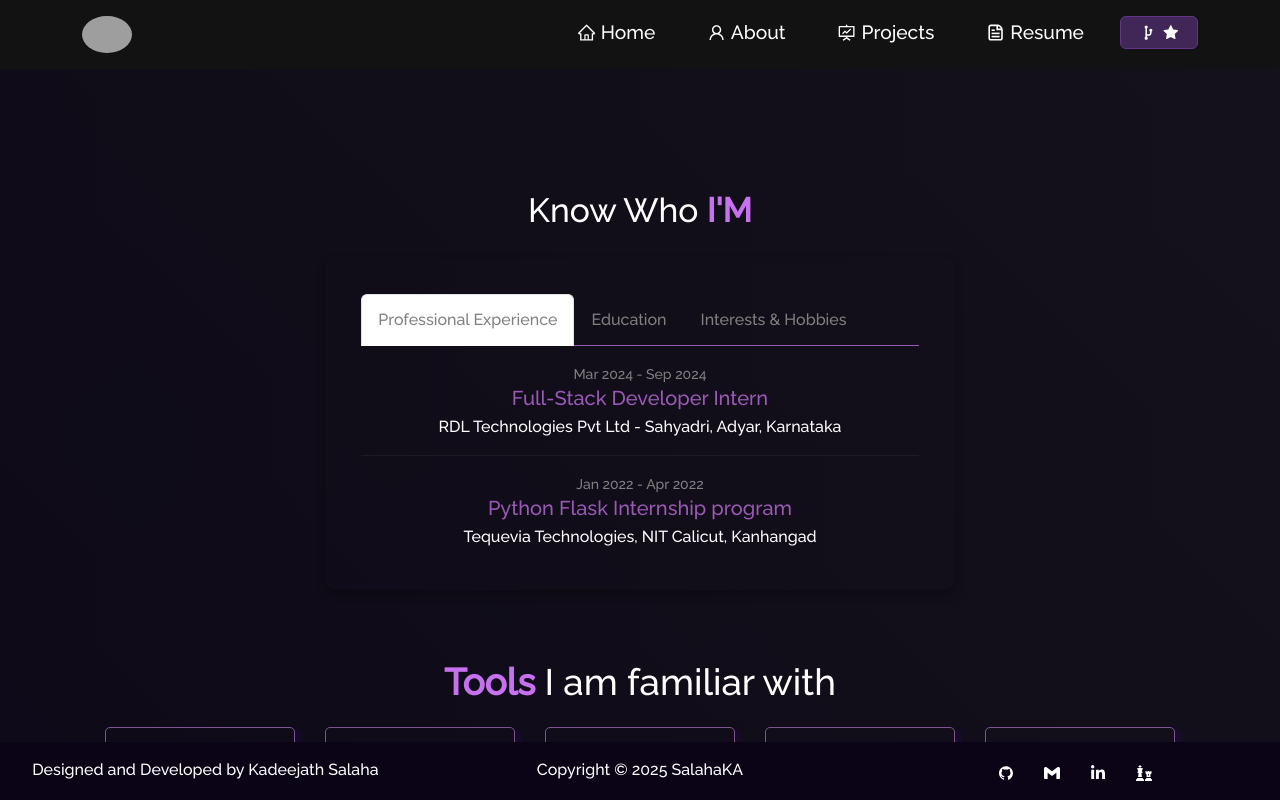
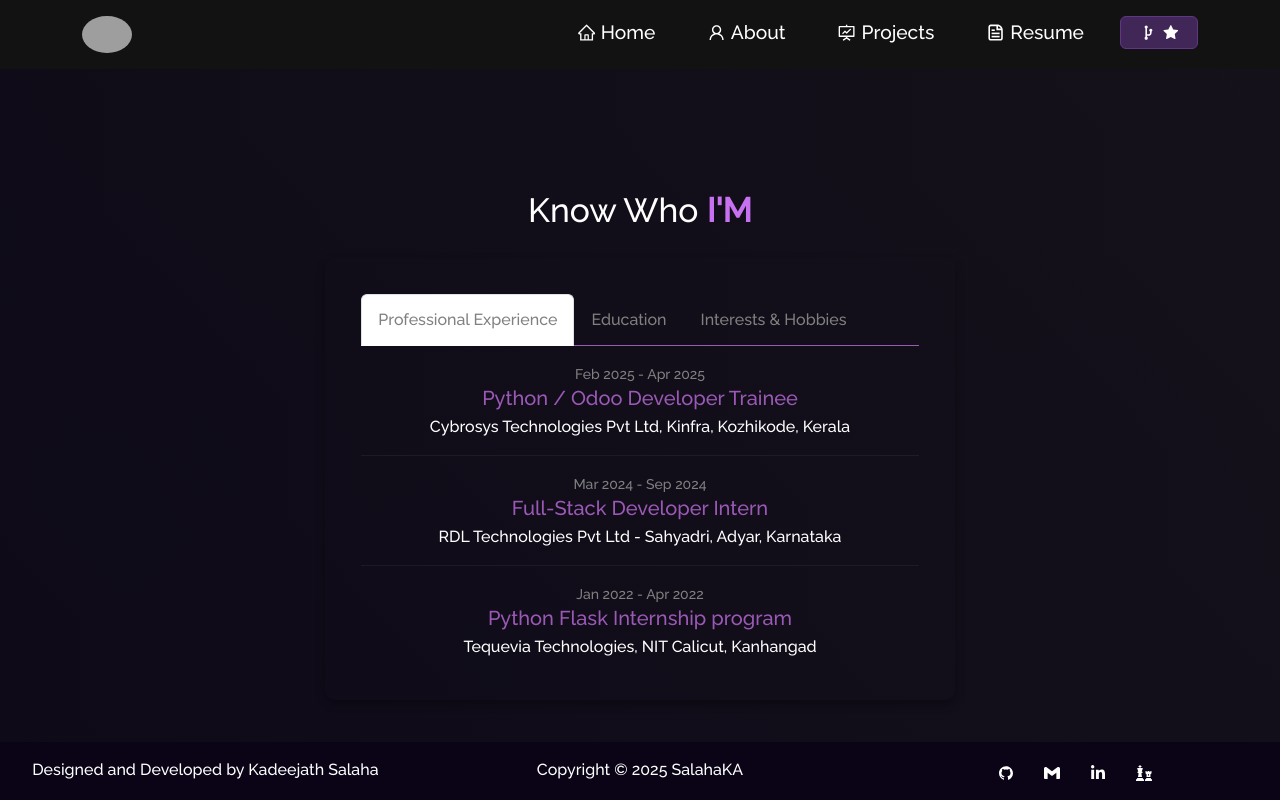
Before and after one commit to salahaKA/MyPortfolio, a React (Create React App) app in the folder portfolio/: page /about in a window 1280 px wide. Shown: the top 800 px of the page. Built offline with nearby package versions, Linux system fonts and the light colour scheme; grey boxes are pictures that could not be loaded.

Commit message:
fix: Added Cybrosys Trainee exp

```diff
--- a/portfolio/src/components/About/AboutCard.js
+++ b/portfolio/src/components/About/AboutCard.js
@@ -33,7 +33,7 @@ function AboutCard() {
           >
             <div className="tab-content">
 
-              {/* <div className="tab-item">
+              <div className="tab-item">
                 <span style={{ color: "gray", fontSize: "14px" }}>
                   Feb 2025 - Apr 2025
                 </span>
@@ -44,7 +44,8 @@ function AboutCard() {
                   Cybrosys Technologies Pvt Ltd, Kinfra, Kozhikode, Kerala
                 </p>
               </div>
-              <hr style={{ borderColor: "#444" }} /> */}
+              <hr style={{ borderColor: "#444" }} />
+
               <div className="tab-item">
                 <span style={{ color: "gray", fontSize: "14px" }}>
                   Mar 2024 - Sep 2024
```
